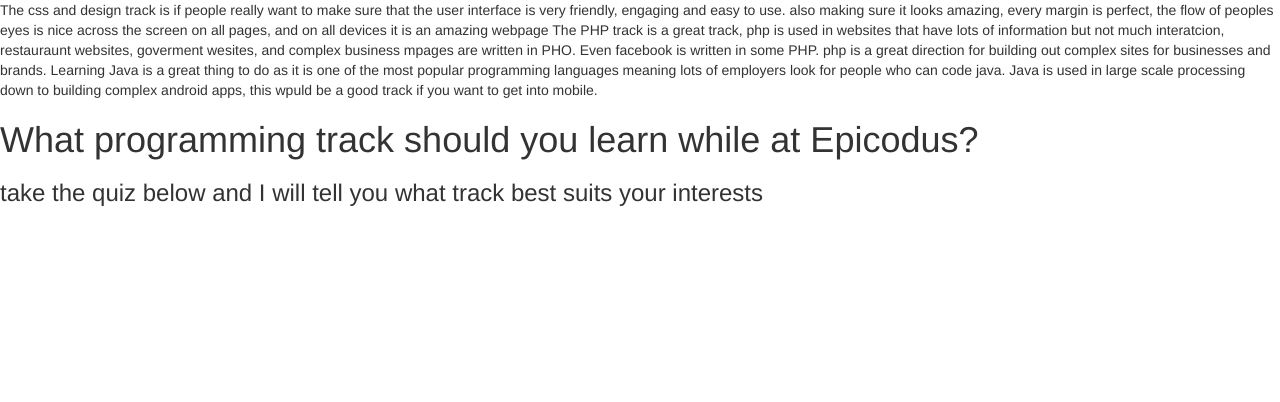
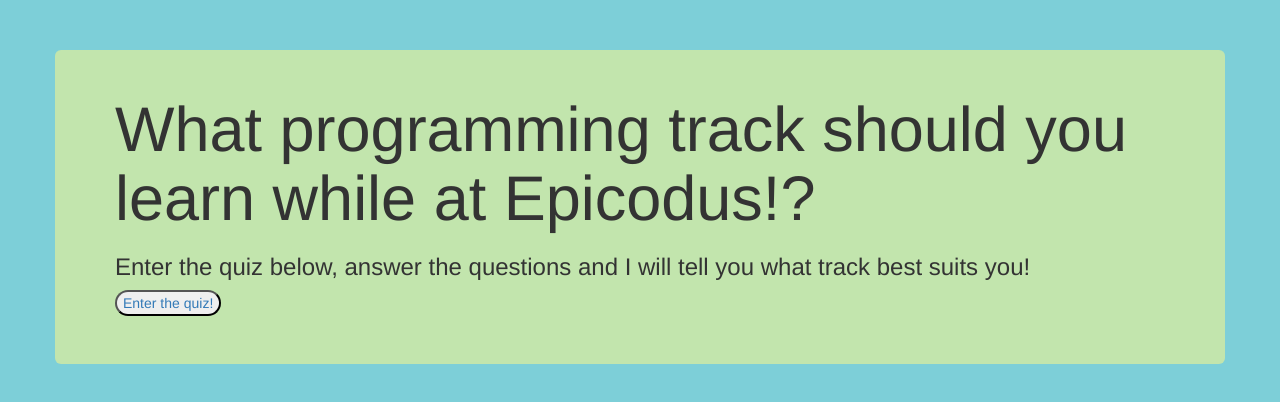
Before and after one commit to meyerjac/codetrack-generator, a plain HTML site: page index.html in a window 1280 px wide. Drawn offline with nearby package versions, Linux system fonts and the light colour scheme.

Commit message:
will add the pages for 5 of the questions with the same styling as home page

```diff
--- a/css/styles.css
+++ b/css/styles.css
@@ -1,3 +1,19 @@
+body {
+  background-color: #7DCFD8;
+}
+
+.jumbotron {
+  background-color: #C2E5AD;
+  padding-top: 25px;
+  margin-top: 50px
+}
+
+.button {
+  border-radius: 20px;
+  align-self: center;
+
+}
+
 h1 {
-color: #blue;
+color: #7DCFD8;
 }
--- a/index.html
+++ b/index.html
@@ -2,27 +2,35 @@
 <html>
   <head>
     <meta charset="utf-8">
+    <link rel="stylesheet" href="https://maxcdn.bootstrapcdn.com/bootstrap/3.3.7/css/bootstrap.min.css" integrity="sha384-BVYiiSIFeK1dGmJRAkycuHAHRg32OmUcww7on3RYdg4Va+PmSTsz/K68vbdEjh4u" crossorigin="anonymous">
+    <link rel="stylesheet" href="css/styles.css" media="screen" title="no title"
+     charset="utf-8">
     <script   src="https://code.jquery.com/jquery-3.1.0.js"   integrity="sha256-slogkvB1K3VOkzAI8QITxV3VzpOnkeNVsKvtkYLMjfk="   crossorigin="anonymous"></script>
-    <link rel="stylesheet" href="https://maxcdn.bootstrapcdn.com/bootstrap/3.3.7/css/bootstrap.min.css" integrity="sha384-BVYiiSIFeK1dGmJRAkycuHAHRg32OmUcww7on3RYdg4Va+PmSTsz/K68vbdEjh4u" crossorigin="anonymous">
     <script src="js/scripts.js"></script>
-    <link rel="stylesheet" href="css/styles.css" media="screen" title="no title"
-   charset="utf-8">
     <title>programming track</title>
   </head>
 
-The css and design track is if people really want to make sure that the user interface is very friendly, engaging and easy to use. also making sure it looks amazing, every margin is perfect, the flow of peoples eyes is nice across the screen on all pages, and on all devices it is an amazing webpage
+<!-- The css and design track is if people really want to make sure that the user interface is very friendly, engaging and easy to use. also making sure it looks amazing, every margin is perfect, the flow of peoples eyes is nice across the screen on all pages, and on all devices it is an amazing webpage
 
 The PHP track is a great track, php is used in websites that have lots of information but not much interatcion, restauraunt websites, goverment wesites, and complex business mpages are written in PHO. Even facebook is written in some PHP. php is a great direction for building out complex sites for businesses and brands.
 
 Learning Java is a great thing to do as it is one of the most popular programming languages meaning lots of employers look for people who can code java.  Java is used in large scale processing down to building complex android apps, this wpuld be a good track if you want to get into mobile.
 
-
-
-
+The C# path is a great path for those who want to work for large cororpations, c# is used in building custom internal software for management or inventory or anything that your enterprise needs. it is one of te most in demand laguages -->
 
   <body>
-    <h1>What programming track should you learn while at Epicodus?</h1>
-    <h3>take the quiz below and I will tell you what track best suits your interests</h3>
+    <div class="container">
+      <div class="row">
+        <div class="jumbotron">
+          <h1>What programming track should you learn while at Epicodus!?</h1>
+          <h3>Enter the quiz below, answer the questions and I will tell you what track best suits you!</h3>
 
+          <div class="button">
+            <button type="enter" class="button" > <a href="question1.html">Enter the quiz!</a></button>
+          </div>
+
+        </div>
+      </div>
+    </div>
   </body>
 </html>
--- a/js/scripts.js
+++ b/js/scripts.js
@@ -1,3 +1,3 @@
 $(document).ready(function() {
-
+  qwe
 }
```
Also changed, not shown: img/epicodus.png (added), question1.html (added), question2.html (added), question3.html (added), question4.html (added), question5.html (added), 1 other file.
